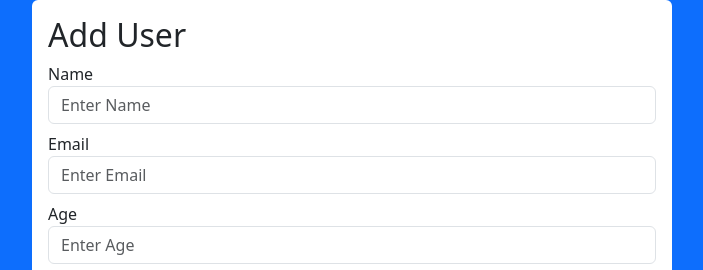
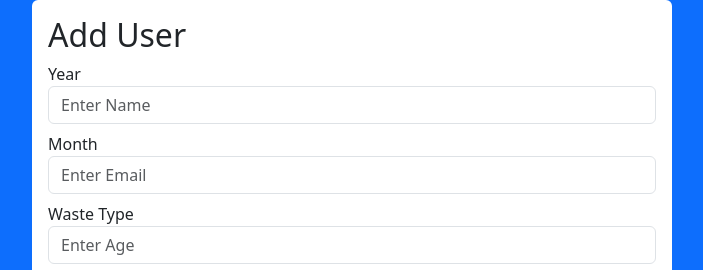
Before and after one commit to piyagrace/mern_crud, a React (Vite) app in the folder mern_crud/: page /create in a window 1280 px wide. Shown: the top 270 px of the page, without its empty margins (288-991 px from the left). Built offline with nearby package versions, Linux system fonts and the light colour scheme.

Commit message:
Update CreateUser.jsx

```diff
--- a/mern_crud/src/CreateUser.jsx
+++ b/mern_crud/src/CreateUser.jsx
@@ -25,18 +25,18 @@ function CreateUser (){
                 <form onSubmit={Submit}>
                     <h2>Add User</h2>
                     <div className='mb-2'>
-                        <label>Name</label>
+                        <label>Year</label>
                         <input type="text" placeholder='Enter Name' className='form-control'
                         onChange={(e) => setName(e.target.value)} />
                     </div>
                     <div className='mb-2'>
-                        <label htmlFor="">Email</label>
+                        <label htmlFor="">Month</label>
                         <input type="text" placeholder='Enter Email' className='form-control'
                         onChange={(e) => setEmail(e.target.value)}
                         />
                     </div>
                     <div className='mb-2'>
-                        <label htmlFor="">Age</label>
+                        <label htmlFor="">Waste Type</label>
                         <input type="text" placeholder='Enter Age' className='form-control'
                         onChange={(e) => setAge(e.target.value)}
                         />
```
